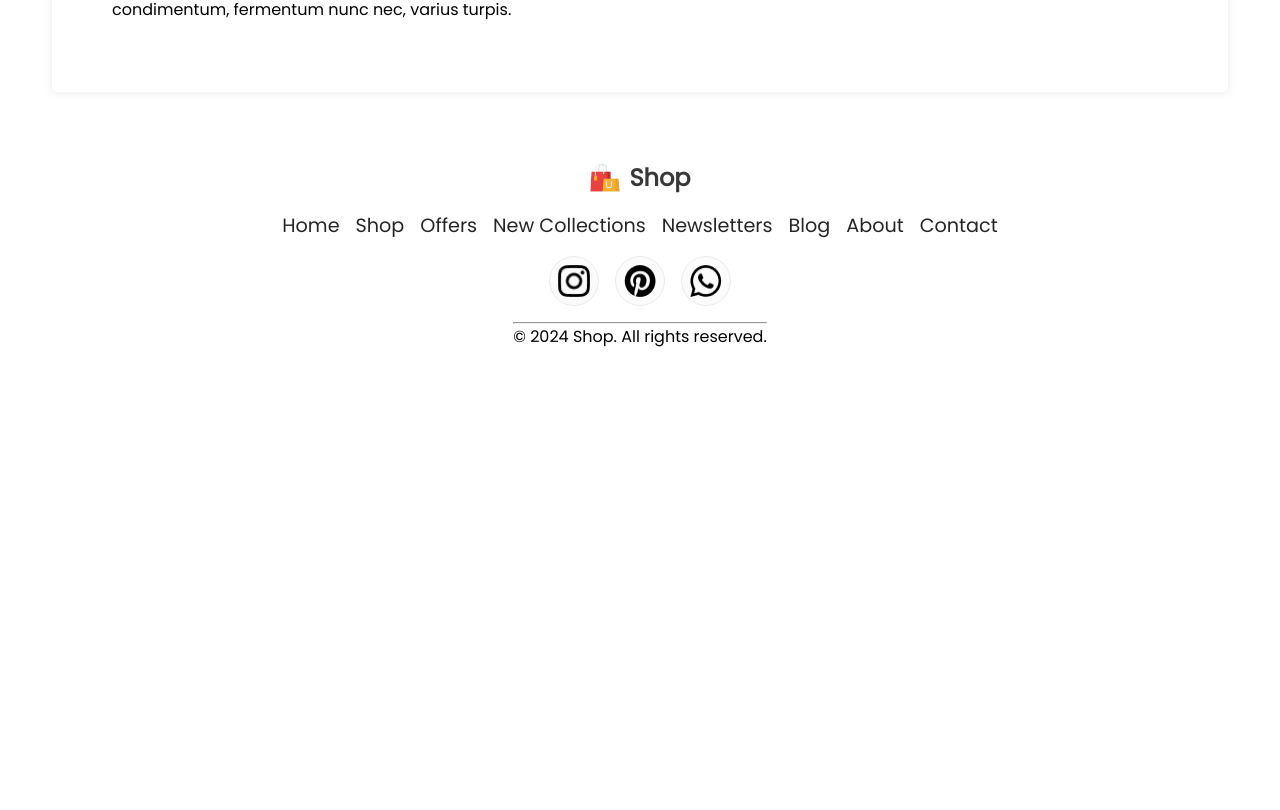
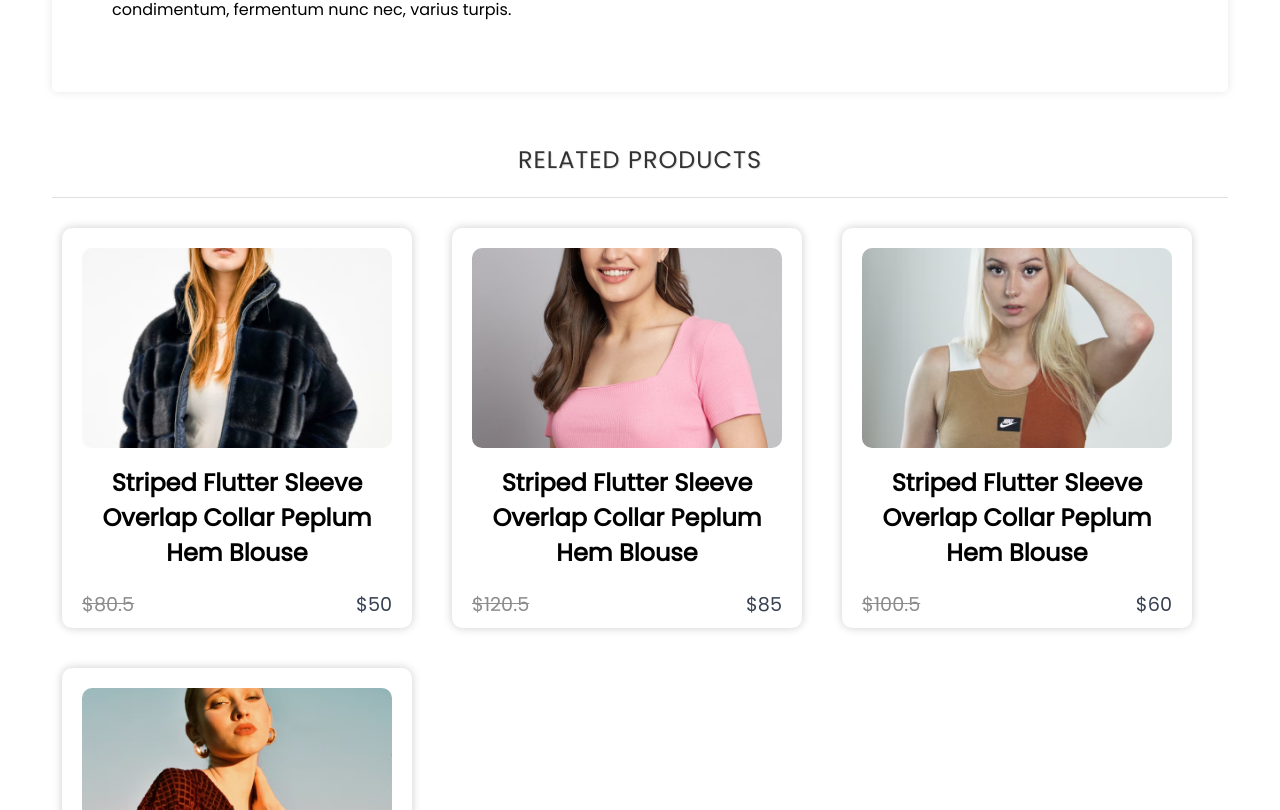
Before and after one commit to ArnaldoGonzalez81318/React-E-Commerce, a React (Create React App) app in the folder frontend/: page /product/1 in a window 1280 px wide. Shown: the part 1310-2120 px from the top of the page. Before the commit the page ends 1707 px from the top, so only its background shows below. Built offline with nearby package versions, Linux system fonts and the light colour scheme.

Commit message:
Update product.jsx

```diff
--- a/frontend/src/Pages/product.jsx
+++ b/frontend/src/Pages/product.jsx
@@ -6,6 +6,7 @@ import ProductDisplay from '../Components/ProductDisplay/productDisplay';
 import DescriptionBox from '../Components/DescriptionBox/descriptionBox';
 
 import './CSS/product.css';
+import RelatedProducts from '../Components/RelatedProducts/relatedProducts';
 
 const Product = () => {
   const { products } = useContext(ShopContext);
@@ -17,6 +18,7 @@ const Product = () => {
       <Breadcrumbs product={product} />
       <ProductDisplay product={product} />
       <DescriptionBox />
+      <RelatedProducts />
     </div>
   )
 }
```
